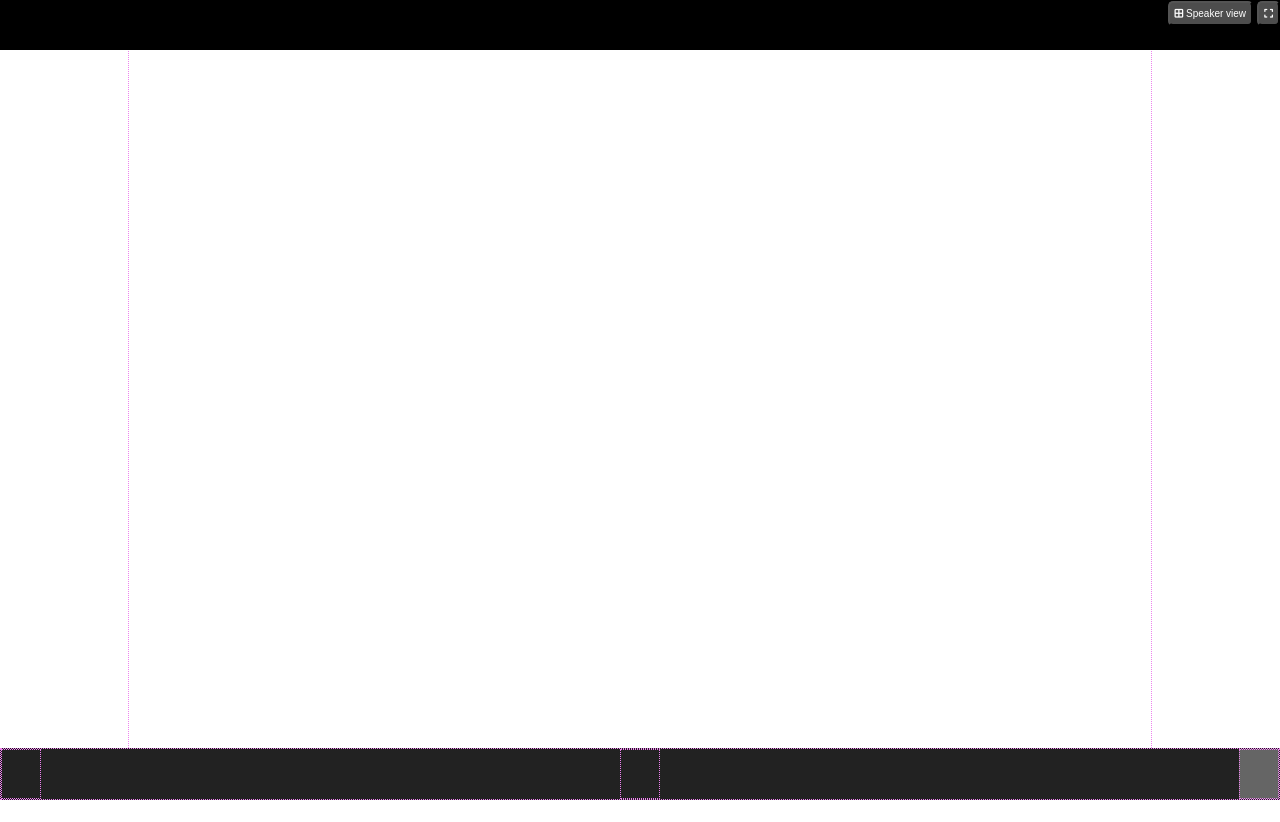
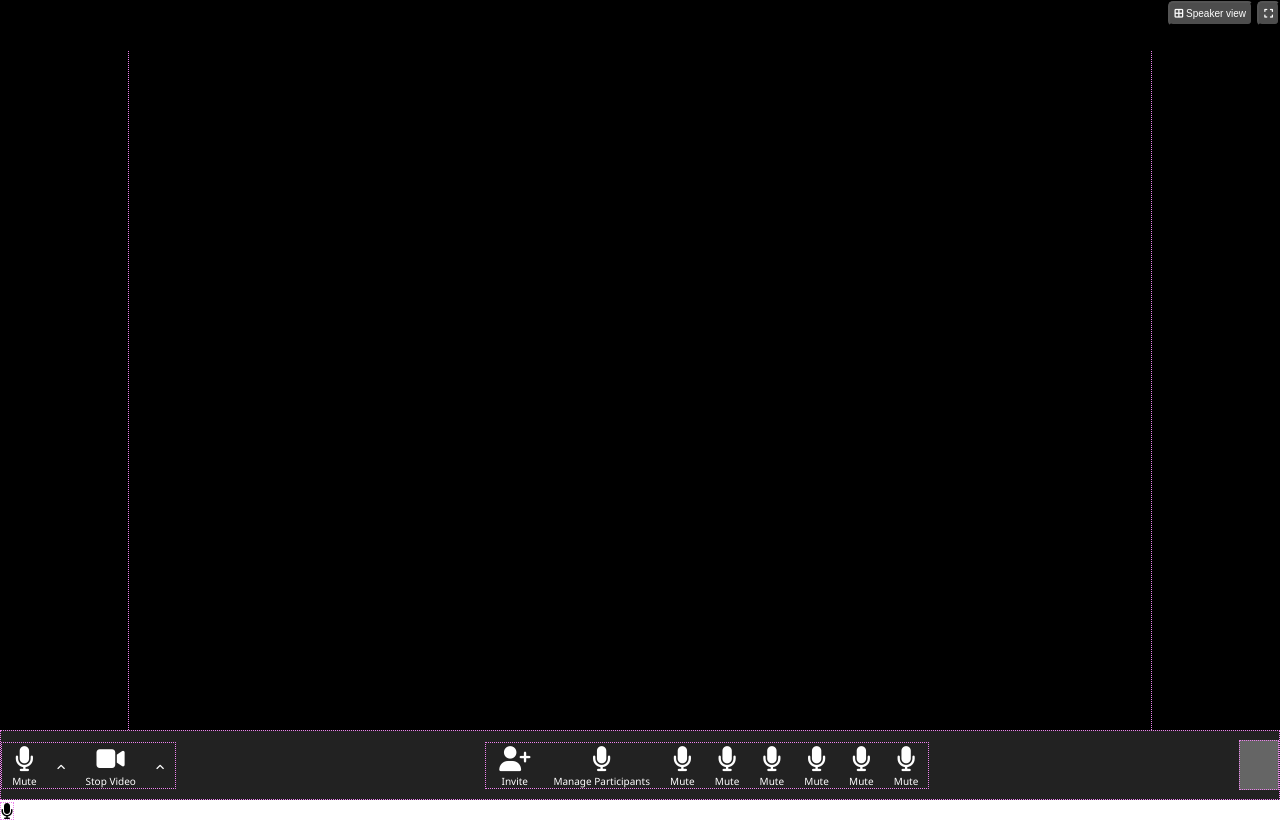
Before and after one commit to leonardoserra/html-css-zoom, a plain HTML site: page index.html in a window 1280 px wide. Before the commit the page ends 800 px from the top, so only its background shows below. Drawn offline with Linux system fonts and the light colour scheme.

Commit message:
quasi fatto footer

```diff
--- a/css/style.css
+++ b/css/style.css
@@ -27,6 +27,7 @@
 
 body{
     font-family: 'Noto Sans', sans-serif;
+    position: relative;
 }
 
 .wrapper{
@@ -35,6 +36,17 @@ body{
     width: 100%;
 }
 
+.whiteFont{
+    color:white;
+}
+
+.smallFont{
+    font-size: 10px;
+}
+
+.bgBlack{
+    background-color: black;
+}
 
 /*header*/
 
@@ -45,14 +57,11 @@ header{
     top: 0;
     left: 0;
     height: 50px;
-    background-color: black;
     text-align: right;
 }
 
 .transparentBtn{
     background-color: rgba(255, 255, 255, 0.3);
-    color: white;
-    font-size: 10px;
     padding: 5px 5px;
     border-radius: 5px;
     display: inline-block;
@@ -65,7 +74,7 @@ header{
 /*main*/
 
 main{
-    height: 100%;
+    height: 100vh;
 }
 .usersContainer{
     margin: auto;
@@ -73,38 +82,48 @@ main{
     position: relative;
     width: 80%;
     height: 100%;
-    overflow-y: auto;
+    /* overflow-y: auto; */
 }
 
 /*footer*/
 footer{
     position: fixed;
     z-index: 999;
-    width: 100%;
+    width: 100vw;
     bottom: 0;
     left: 0;
 }
+
 .flex{
     display: flex;
 }
+
 nav{
     background-color: rgb(34, 34, 34);
-}
-
-nav.flex{
     justify-content: space-between;
     align-items: center;
+    height: 70px;
+
 
 }
 
-ul.flex{
+nav ul{
     justify-content: center;
+    align-items: center;
     list-style: none;
 }
 
+
 .functionBox{
-    height: 50px;
+    text-align: center;
+    padding: 0 10px;
 }
+
+.icon{
+    font-size: 25px;
+    padding: 3px;
+}
+
 
 .endCall{
     background-color: rgba(255, 255, 255, 0.3);
--- a/index.html
+++ b/index.html
@@ -17,42 +17,101 @@
     </head>
     <body>
         <!--creo wrapper per raccogliere la grafica web application -->
-        <div class="wrapper">
+
 
             <!--inizio header-->
-            <header>
-                <button class="transparentBtn" type="button"><i class="fa-solid fa-border-all"></i>&nbsp;Speaker view</button>
-                <button class="transparentBtn" type="button"><i class="fa-solid fa-expand"></i></button>
+            <header class="bgBlack">
+                <button class="transparentBtn whiteFont smallFont" type="button"><i class="fa-solid fa-border-all"></i>&nbsp;Speaker view</button>
+                <button class="transparentBtn whiteFont smallFont" type="button"><i class="fa-solid fa-expand"></i></button>
             </header>
             <!--fine header-->
 
 
             <!--inizio main-->
-            <main>
-                <div class="usersContainer debug debugBigWidth"></div>
-
+            <main class="bgBlack">
+                <div class="wrapper">
+                    <div class="usersContainer debug debugBigWidth"></div>
+                    <i class="fa-solid fa-microphone debug"></i>
+                </div>
             </main>
             <!--fine main-->
 
             <!--inizio footer-->
             <footer>
                 <!-- creo la barra nav flex e metto i componenti space between -->
-                <nav class="flex debug">
+                <nav class="flex whiteFont debug">
 
                     <!-- per gli li creo una classe functionBox -->
-                    <ul class="flex debug debugSmallWidth">
-                        <li></li>
-                        <li></li>
+                    <ul class="flex debug ">
+                        <li class="functionBox">
+                            <div>
+                                <i class="fa-solid fa-microphone icon"></i>
+                            </div>
+                            <div class="action smallFont">Mute</div>
+                        </li>
+                        <li class="functionBox">
+                            <i class="fa-solid fa-angle-up smallFont"></i>
+                        </li>
+                        <li class="functionBox">
+                            <div>
+                                <i class="fa-solid fa-video icon"></i>
+                            </div>
+                            <div class="action smallFont">Stop Video</div>
+                        </li>
+                        <li class="functionBox">
+                            <i class="fa-solid fa-angle-up smallFont"></i>
+                        </li>
                     </ul>
-                    <ul class="flex debug debugSmallWidth">
-                        <li class="functionBox"></li>
-                        <li></li>
-                        <li></li>
-                        <li></li>
-                        <li></li>
-                        <li></li>
-                        <li></li>
-                        <li></li>
+                    <ul class="flex debug">
+                        <li class="functionBox">
+                            <div>
+                                <i class="fa-solid fa-user-plus icon"></i>
+                            </div>
+                            <div class="action smallFont">Invite</div>
+                        </li>
+                        <li class="functionBox">
+                            <div>
+                                <i class="fa-solid fa-microphone icon"></i>
+                            </div>
+                            <div class="action smallFont">Manage Participants</div>
+                        </li>
+                        <li class="functionBox">
+                            <div>
+                                <i class="fa-solid fa-microphone icon"></i>
+                            </div>
+                            <div class="action smallFont">Mute</div>
+                        </li>
+                        <li class="functionBox">
+                            <div>
+                                <i class="fa-solid fa-microphone icon"></i>
+                            </div>
+                            <div class="action smallFont">Mute</div>
+                        </li>
+                        <li class="functionBox">
+                            <div>
+                                <i class="fa-solid fa-microphone icon"></i>
+                            </div>
+                            <div class="action smallFont">Mute</div>
+                        </li>
+                        <li class="functionBox">
+                            <div>
+                                <i class="fa-solid fa-microphone icon"></i>
+                            </div>
+                            <div class="action smallFont">Mute</div>
+                        </li>
+                        <li class="functionBox">
+                            <div>
+                                <i class="fa-solid fa-microphone icon"></i>
+                            </div>
+                            <div class="action smallFont">Mute</div>
+                        </li>
+                        <li class="functionBox">
+                            <div>
+                                <i class="fa-solid fa-microphone icon"></i>
+                            </div>
+                            <div class="action smallFont">Mute</div>
+                        </li>
+
                     </ul>
                     <div class="endCall debug debugSmallWidth"></div>
                 </nav>
```
